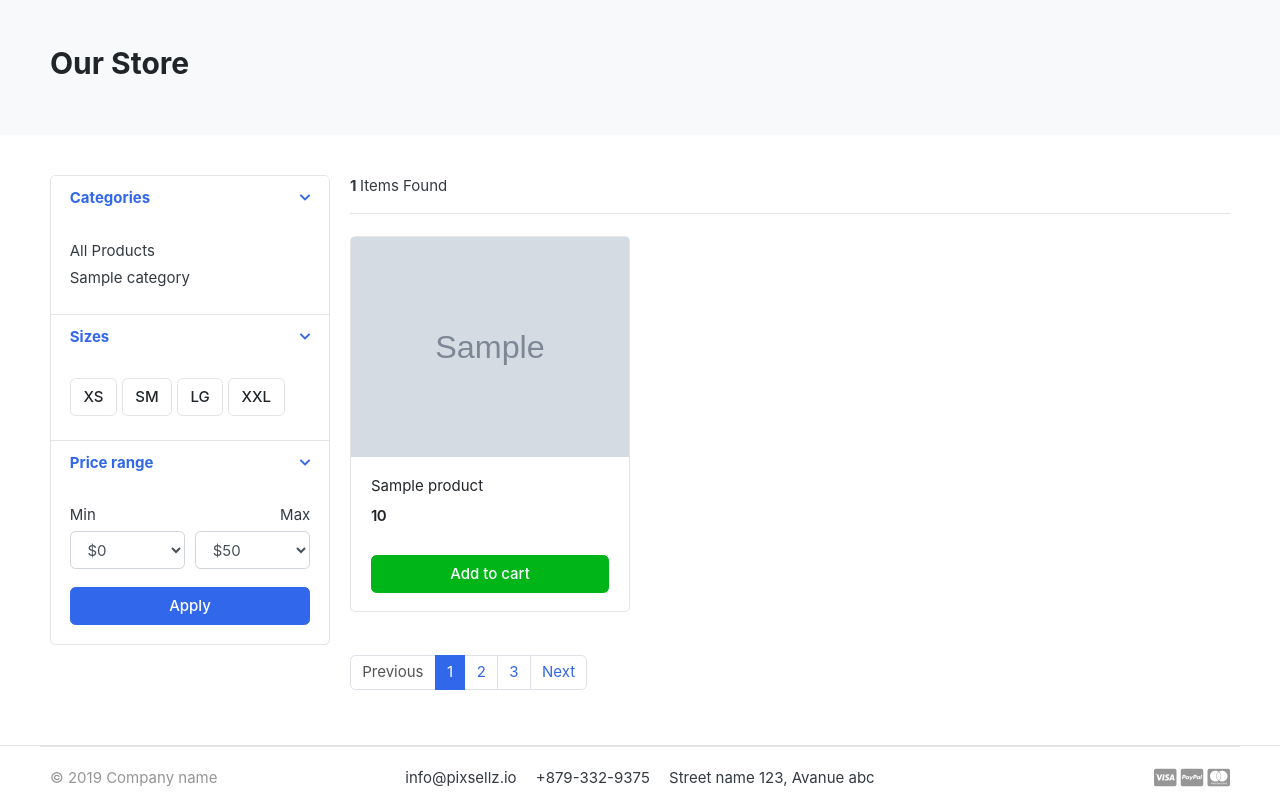
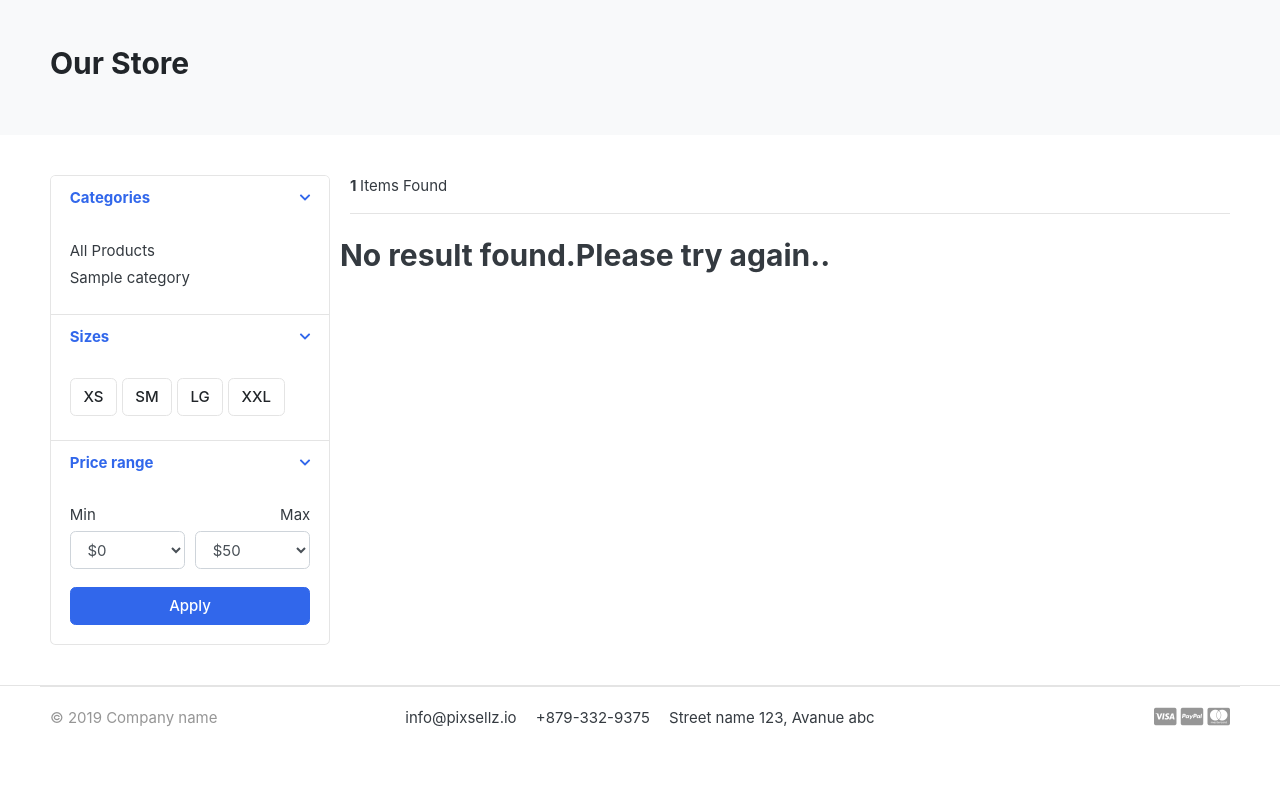
Before and after one commit to tsephel/Medical-Shop, a Django app: page /store/ in a window 1280 px wide. Shown: the part 119-929 px from the top of the page. After the commit the page ends 846 px from the top, so only its background shows below. Run offline with Django 3.2, Linux system fonts and the light colour scheme; tables that the repository leaves empty hold one stand-in row (values such as "Sample post"); grey boxes marked "Sample" are stand-in pictures; some libraries are stand-ins or nearby versions; some web fonts are replaced.

Commit message:
pagination and search feature added

```diff
--- /dev/null
+++ b/src/medicalSupply/cart/context_processor.py
@@ -0,0 +1,17 @@
+from .models import Cart, CartItem
+from .views import _cartId
+
+def counter(request):
+    cart_count = 0
+    if 'admin' in request.path:
+        return {}
+    else:
+        try:
+            cart = Cart.objects.filter(cart_id=_cartId(request))
+            cart_item = CartItem.objects.all().filter(cart=cart[:1])
+            for item in cart_item:
+                cart_count += item.quantity
+        except Cart.DoesNotExist:
+            cart_count = 0
+
+    return dict(cart_count=cart_count)
--- a/src/medicalSupply/cart/views.py
+++ b/src/medicalSupply/cart/views.py
@@ -68,6 +68,8 @@
 #method to create the cart with the cart item added
 def cart(request, total=0, quantity=0, cart_item=None):
     try:
+        tax = 0
+        grand_total = 0
         cart = Cart.objects.get(cart_id=_cartId(request)) #get the cart base on the cart_id
         cart_item = CartItem.objects.filter(cart=cart, is_active=True)# get the cart item
 
--- a/src/medicalSupply/medicalSupply/settings.py
+++ b/src/medicalSupply/medicalSupply/settings.py
@@ -69,6 +69,7 @@
                 'django.contrib.auth.context_processors.auth',
                 'django.contrib.messages.context_processors.messages',
                 'category.context_processor.cat_menu',
+                'cart.context_processor.counter',
             ],
         },
     },
--- a/src/medicalSupply/store/urls.py
+++ b/src/medicalSupply/store/urls.py
@@ -4,6 +4,7 @@
 
 urlpatterns = [
     path('', views.store, name='store'),
-    path('<slug:category_slug>/', views.store, name='productCategory'),
-    path('<slug:category_slug>/<slug:product_slug>/', views.prodcut_detail, name='productDetail'),
+    path('category/<slug:category_slug>/', views.store, name='productCategory'),
+    path('category/<slug:category_slug>/<slug:product_slug>/', views.prodcut_detail, name='productDetail'),
+    path('search/', views.search, name='search')
 ]
--- a/src/medicalSupply/store/views.py
+++ b/src/medicalSupply/store/views.py
@@ -1,22 +1,42 @@
+from django.core import paginator
 from django.shortcuts import get_object_or_404, render
 from .models import Product
 from category.models import Category
+from cart.models import CartItem
+from cart.views import _cartId
+from django.core.paginator import Paginator, EmptyPage, PageNotAnInteger
+from django.db.models import Q
 
 # Create your views here.
 def store(request, category_slug=None):
     categories = None
     products = None
 
+    #showing available products based on the category selected
     if category_slug != None:
         categories = get_object_or_404(Category, slug=category_slug)
         products = Product.objects.filter(category=categories, is_available=True)
-        count = products.count()
+
+        #pagination
+        paginator = Paginator(products, 3)
+        page = request.GET.get('page')
+        page_product = paginator.get_page(page)
+
+        count = products.count()#to display number of products
+
+    #show all the products available
     else:
-        products = Product.objects.all().filter(is_available=True)
-        count = products.count
+        products = Product.objects.all().filter(is_available=True).order_by('id')
+
+        #pagination
+        paginator = Paginator(products, 3)
+        page = request.GET.get('page')
+        page_product = paginator.get_page(page)
+
+        count = products.count()#to display number of products
 
     context = {
-        'products': products,
+        'products': page_product,
         'count': count,
     }
 
@@ -26,11 +46,33 @@
 def prodcut_detail(request, category_slug, product_slug):
     try:
         detail = Product.objects.get(category__slug=category_slug, slug=product_slug)
+        # to check weather the item exists in cart. if true than it doesnt show add button
+        in_cart = CartItem.objects.filter(cart__cart_id=_cartId(request), product=detail).exists()
+
+
     except Exception as e:
         raise e
 
     context = {
         'detail': detail,
+        'in_cart': in_cart,
     }
 
     return render(request, 'store/product_detail.html', context)
+
+
+# method to search for products
+def search(request):
+    if 'search' in request.GET:
+        search = request.GET['search']
+
+        if search:
+            products = Product.objects.order_by('-created').filter(Q(description__icontains=search) | Q(product_name__icontains=search))
+            count = products.count()#to display number of products
+
+    context = {
+        'products': products,
+        'count': count
+    }
+
+    return render(request, 'store/store.html', context)
--- a/src/medicalSupply/templates/base.html
+++ b/src/medicalSupply/templates/base.html
@@ -93,9 +93,9 @@
 	</div> <!-- col.// -->
 	<a href="{% url 'store' %}" class="btn btn-outline-primary">Store</a>
 	<div class="col-lg  col-md-6 col-sm-12 col">
-		<form action="#" class="search">
+		<form action=" {% url 'search' %} " class="search" method='GET'>
 			<div class="input-group w-100">
-			    <input type="text" class="form-control" style="width:60%;" placeholder="Search">
+			    <input type="text" class="form-control" style="width:60%;" placeholder="Search" name='search'>
 
 			    <div class="input-group-append">
 			      <button class="btn btn-primary" type="submit">
@@ -114,9 +114,9 @@
 							<a href="./register.html"> Register</a>
 						</div>
 					</div>
-					<a href="./cart.html" class="widget-header pl-3 ml-3">
+					<a href="{% url 'cart' %}" class="widget-header pl-3 ml-3">
 						<div class="icon icon-sm rounded-circle border"><i class="fa fa-shopping-cart"></i></div>
-						<span class="badge badge-pill badge-danger notify">0</span>
+						<span class="badge badge-pill badge-danger notify"> {{cart_count}} </span>
 					</a>
 				</div> <!-- widgets-wrap.// -->
 			</div> <!-- col.// -->
--- a/src/medicalSupply/templates/store/cart.html
+++ b/src/medicalSupply/templates/store/cart.html
@@ -38,7 +38,7 @@
                 <figure class="itemside align-items-center">
                     <div class="aside"><img src="{{item.product.product_img.url}}" class="img-sm"></div>
                     <figcaption class="info">
-                        <a href="#" class="title text-dark">{{item.product.product_name}}</a>
+                        <a href=" {{item.product.get_url}} " class="title text-dark">{{item.product.product_name}}</a>
                         <p class="text-muted small">Matrix: 25 Mpx <br> Brand: Canon</p>
                     </figcaption>
                 </figure>
@@ -96,7 +96,7 @@
                         <img src="./images/misc/payments.png" height="26">
                     </p>
                     <a href="./place-order.html" class="btn btn-primary btn-block"> Checkout </a>
-                    <a href="./store.html" class="btn btn-light btn-block">Continue Shopping</a>
+                    <a href="{% url 'store' %}" class="btn btn-light btn-block">Continue Shopping</a>
                 </div> <!-- card-body.// -->
                 </div> <!-- card.// -->
 
--- a/src/medicalSupply/templates/store/store.html
+++ b/src/medicalSupply/templates/store/store.html
@@ -6,7 +6,13 @@
 <!-- ========================= SECTION PAGETOP ========================= -->
 <section class="section-pagetop bg">
 <div class="container">
-	<h2 class="title-page">Our Store</h2>
+{% if 'search' in request.path %}
+	<h2 class="title-page">Search Result</h2>
+
+	{% else %}
+		<h2 class="title-page">Our Store</h2>
+
+{% endif %}
 
 </div> <!-- container //  -->
 </section>
@@ -128,6 +134,8 @@
 
 <div class="row">
 
+{% if product %}
+
     {% for product in products%}
 
 	<div class="col-md-4">
@@ -145,24 +153,63 @@
 						<span class="price">{{product.price}}</span>
 					</div> <!-- price-wrap.// -->
 				</div>
-				<a href="#" class="btn btn-block btn-success">Add to cart </a>
+				<a href=" {{product.get_url }} " class="btn btn-block btn-success">View Detail </a>
 			</figcaption>
 		</figure>
 	</div> <!-- col.// -->
 
     {% endfor %}
 
+	{% else %}
+		<div>
+			<h2> No result found.Please try again..</h2>
+		</div>
+
+	{% endif %}
+
 </div> <!-- row end.// -->
 
 
 <nav class="mt-4" aria-label="Page navigation sample">
-  <ul class="pagination">
-    <li class="page-item disabled"><a class="page-link" href="#">Previous</a></li>
-    <li class="page-item active"><a class="page-link" href="#">1</a></li>
-    <li class="page-item"><a class="page-link" href="#">2</a></li>
-    <li class="page-item"><a class="page-link" href="#">3</a></li>
-    <li class="page-item"><a class="page-link" href="#">Next</a></li>
+
+{% if products.has_other_pages %}
+
+<ul class="pagination">
+{% if products.has_previous %}
+    <li class="page-item"><a class="page-link" href="?page= {{products.previous_page_number}} ">Previous</a></li>
+
+	{% else %}
+
+		<li class="page-item disabled"><a class="page-link" href="#">Previous</a></li>
+{% endif %}
+
+	{% for i in products.paginator.page_range %}
+		{% if products.number == i %}
+
+			<li class="page-item active"><a class="page-link" href="#">{{i}}</a></li>
+
+			{% else %}
+
+				<li class="page-item"><a class="page-link" href="?page= {{i}} ">{{i}}</a></li>
+
+		{% endif %}
+
+
+
+	{% endfor %}
+
+
+{% if products.has_next %}
+    <li class="page-item"><a class="page-link" href="?page= {{products.next_page_number}}">Next</a></li>
+
+	{% else %}
+		<li class="page-item disabled"><a class="page-link" href="#">Next</a></li>
+
+{% endif %}
   </ul>
+
+{% endif %}
+
 </nav>
 
 	</main> <!-- col.// -->
```
Also changed, not shown: src/medicalSupply/templates/store/product_detail.html (+9 -3 lines).
